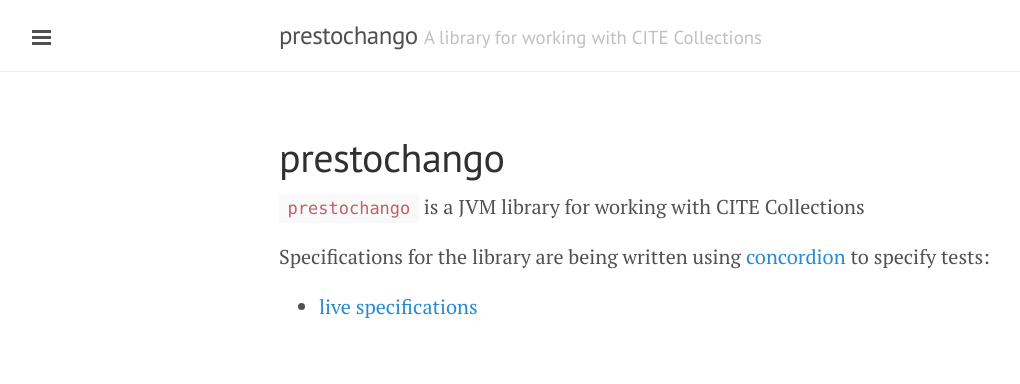
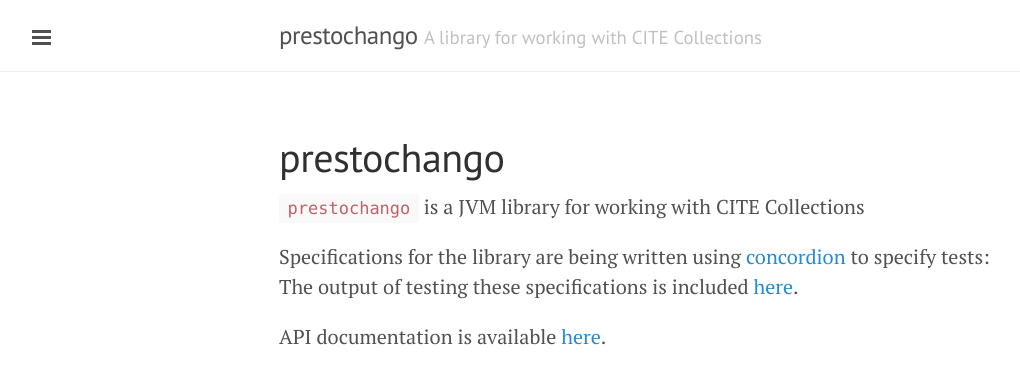
Before and after one commit to cite-architecture/prestochango, a Jekyll site: the page built from index.md, in a window 1280 px wide. Shown: the top 384 px of the page, without its empty margins (1-1021 px from the left). Built offline with Jekyll 4.4.1, drawn with Linux system fonts in a browser that asks for light colours; Markdown is read by kramdown in place of the engine named in the settings.

Commit message:
Add links to api docs

```diff
--- a/index.md
+++ b/index.md
@@ -6,6 +6,10 @@
 `prestochango` is a JVM library for working with CITE Collections
 
 Specifications for the library are being written using [concordion](http://concordion.org) to specify tests:
+The output of testing these specifications is included [here](specs/prestochango/PrestoChango.html).
 
 
-- [live specifications](specs/prestochango/PrestoChango.html)
+
+
+
+API documentation is available [here](api).
```
